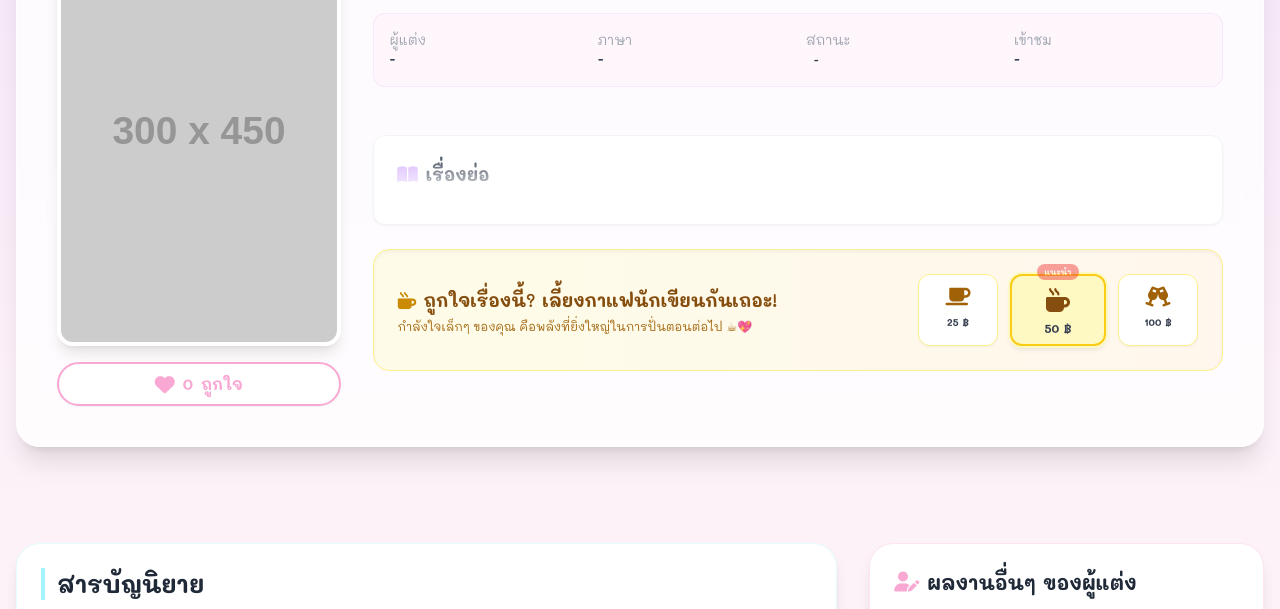
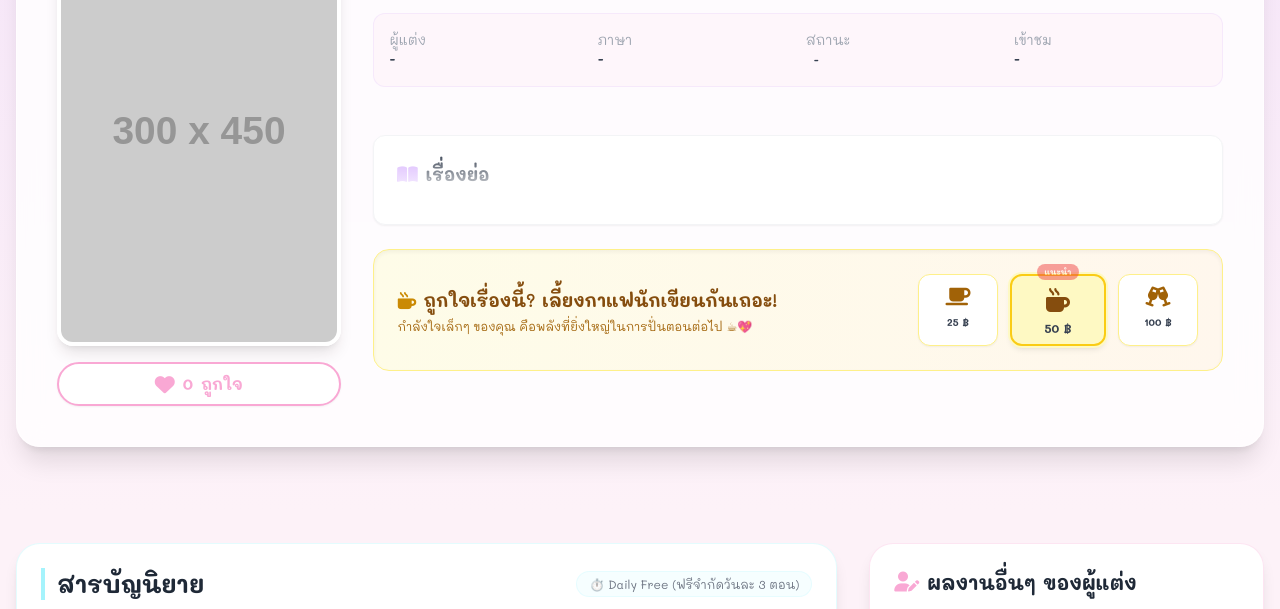
Before and after one commit to linguaverse-t/aunt-mars, a plain HTML site: page novel-detail.html in a window 1280 px wide. Shown: the part 160-769 px from the top of the page. Drawn offline with nearby package versions, Linux system fonts and the light colour scheme; some packages are replaced by stand-ins of ours; placeholder pictures from the web are drawn by us; a script that the page names is missing.

Commit message:
Update novel-detail.html

```diff
--- a/novel-detail.html
+++ b/novel-detail.html
@@ -8,6 +8,7 @@
     <link rel="preconnect" href="https://fonts.googleapis.com">
     <link rel="preconnect" href="https://fonts.gstatic.com" crossorigin>
     <link href="https://fonts.googleapis.com/css2?family=Mali:wght@300;400;500;600;700&family=Sarabun:wght@300;400;500;600&display=swap" rel="stylesheet">
+<link rel="stylesheet" href="https://cdnjs.cloudflare.com/ajax/libs/font-awesome/6.0.0/css/all.min.css">
     <script src="https://cdn.tailwindcss.com"></script>
     <script>
         tailwind.config = {
@@ -128,6 +129,9 @@
                 <div class="bg-white rounded-3xl shadow-lg border border-pastel-blue/30 p-6">
                     <div class="flex items-center justify-between mb-6">
                         <h3 class="text-2xl font-bold text-gray-800 border-l-4 border-pastel-blue pl-3">สารบัญนิยาย</h3>
+			<span class="text-[11px] md:text-xs text-gray-500 font-saraban bg-pastel-blue/10 text-pastel-blue-700 px-3 py-1 rounded-full border border-pastel-blue/20 flex items-center gap-1">
+                            ⏱️ Daily Free (ฟรีจำกัดวันละ 3 ตอน)
+                        </span>
                     </div>
 
                     <div class="flex flex-col sm:flex-row gap-3 mb-6 relative">
```
